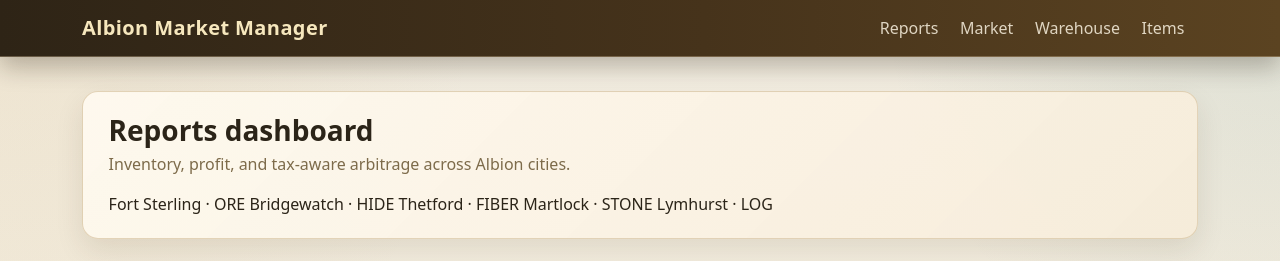
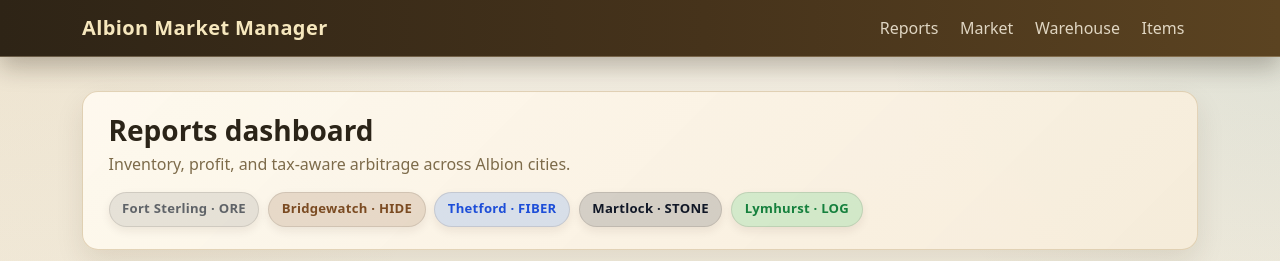
Before and after one commit to ghostdragozn/AlbionMarket, a FastAPI app: page /reports in a window 1280 px wide. Shown: the top 261 px of the page. Run offline with FastAPI, Linux system fonts and the light colour scheme; data comes from the database, SQL or seed files in the repository; data that the repository does not hold is empty.

Commit message:
update location of resource

```diff
--- a/app/static/css/marketplace.css
+++ b/app/static/css/marketplace.css
@@ -74,6 +74,49 @@ body.market-body {
 .metric-label,
 .table-caption-muted {
     color: var(--market-muted) !important;
+}
+
+.city-specialties {
+    display: flex;
+    flex-wrap: wrap;
+    gap: 0.55rem;
+}
+
+.specialty-badge {
+    display: inline-flex;
+    align-items: center;
+    padding: 0.42rem 0.78rem;
+    border-radius: 999px;
+    font-size: 0.82rem;
+    font-weight: 700;
+    letter-spacing: 0.02em;
+    border: 1px solid rgba(43, 36, 24, 0.12);
+    box-shadow: 0 4px 10px rgba(45, 31, 9, 0.08);
+}
+
+.specialty-fort-sterling {
+    background: rgba(128, 128, 128, 0.18);
+    color: #5f6368;
+}
+
+.specialty-bridgewatch {
+    background: rgba(139, 92, 51, 0.18);
+    color: #7b4b22;
+}
+
+.specialty-thetford {
+    background: rgba(59, 130, 246, 0.18);
+    color: #1d4ed8;
+}
+
+.specialty-martlock {
+    background: rgba(17, 24, 39, 0.16);
+    color: #111827;
+}
+
+.specialty-lymhurst {
+    background: rgba(34, 197, 94, 0.18);
+    color: #15803d;
 }
 
 .market-panel,
@@ -377,7 +420,7 @@ body.market-body {
 
 .ratio-trung-bình,
 .ratio-trung-binh {
-    color: #b8852f;
+    color: #ea7a1f;
 }
 
 .ratio-thấp,
```
